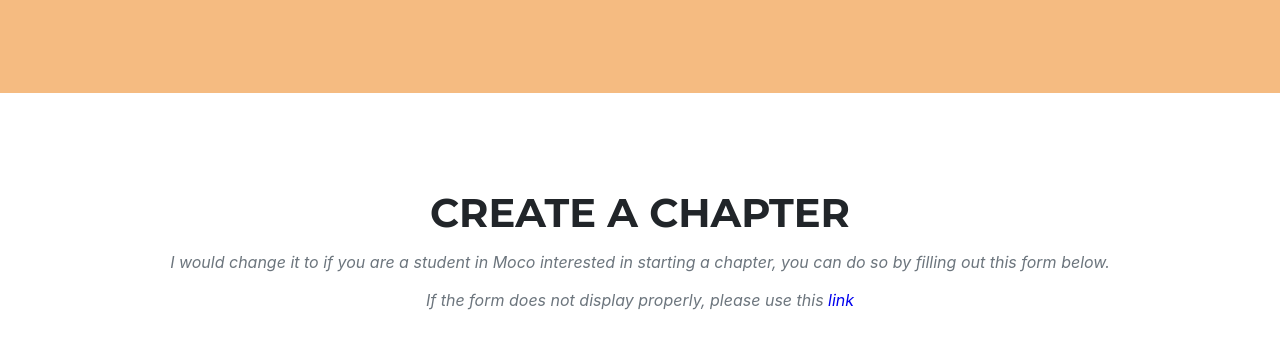
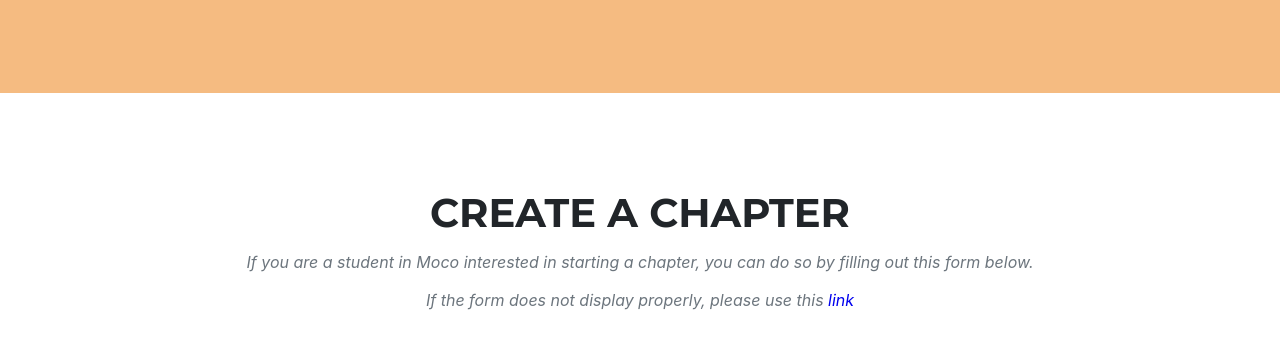
Before and after one commit to TingPanda16/step, a plain HTML site: page chapter.html in a window 1280 px wide. Shown: the part 1406-1755 px from the top of the page. Drawn offline with nearby package versions, Linux system fonts and the light colour scheme; a web font is replaced by a local one.

Commit message:
Add files via upload

```diff
--- a/chapter.html
+++ b/chapter.html
@@ -116,7 +116,7 @@
                 <div class="text-center">
                     <h2 class="section-heading text-uppercase">Create a Chapter</h2>
                     <h3 class="section-subheading text-muted">
-                      I would change it to if you are a student in Moco interested in starting a chapter, you can do so by filling out this form below.
+                      If you are a student in Moco interested in starting a chapter, you can do so by filling out this form below.
                       <br>
                       <br>
                       If the form does not display properly, please use this <a href="https://docs.google.com/forms/d/e/1FAIpQLSdquVs2M_ZahqWK1Yq8YslY6M3Imzzb9fuADblszcmf3QHwbw/viewform?embedded=true">link</a>
```
